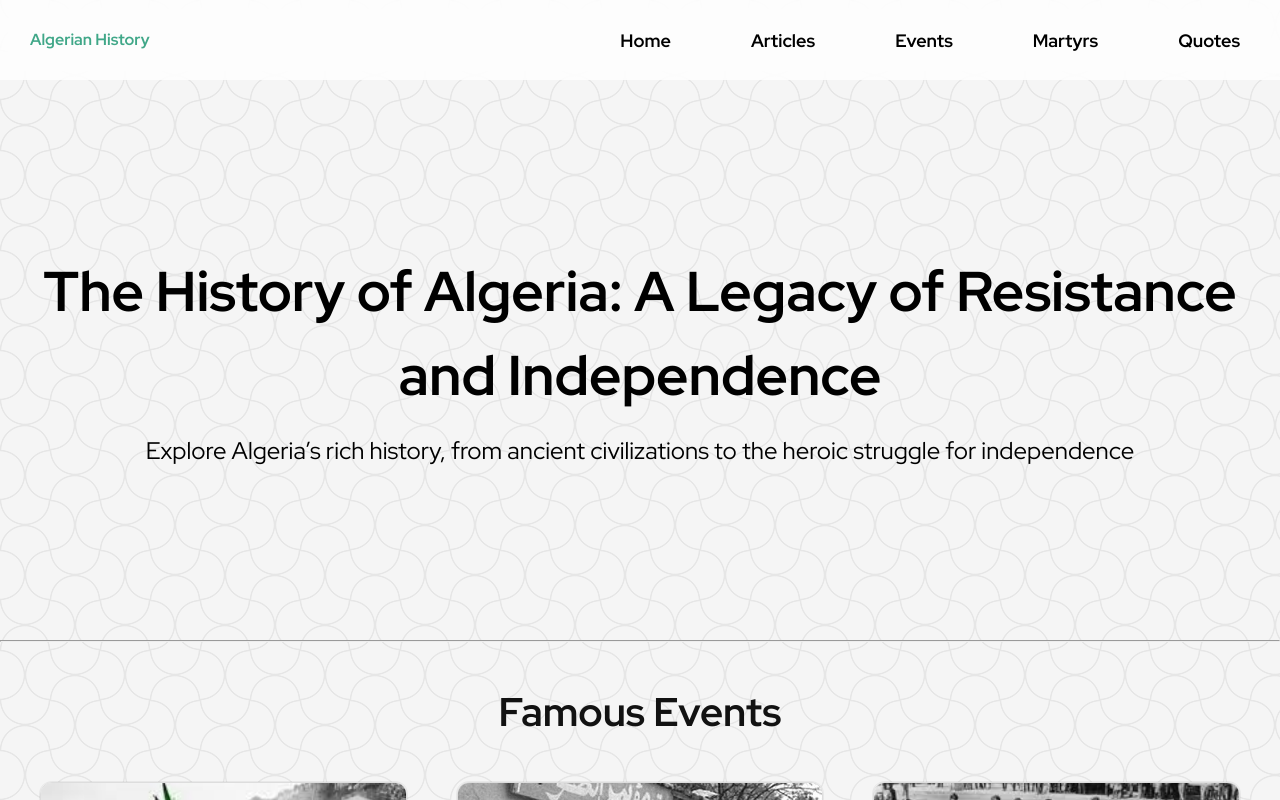
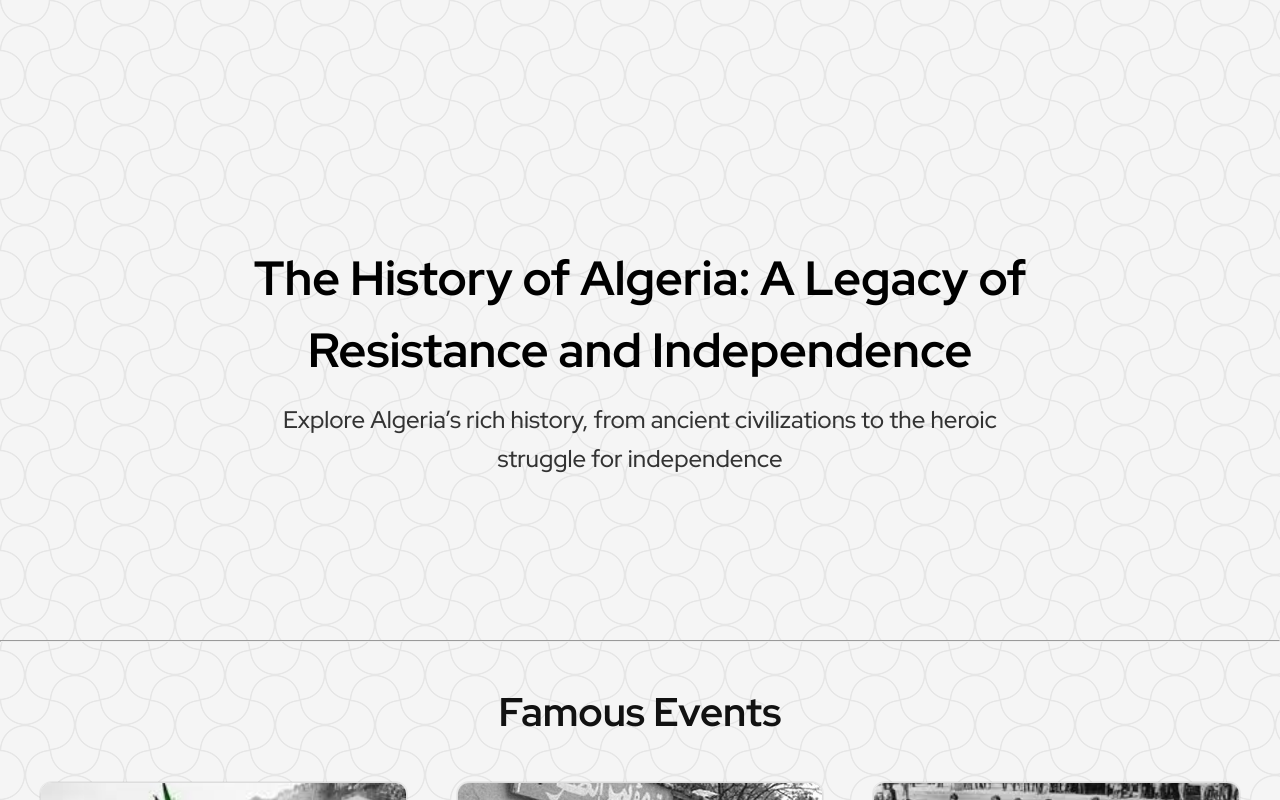
Before and after one commit to techzonesetif/shahid-day, a React (Vite) app: page / in a window 1280 px wide. Built offline with nearby package versions, Linux system fonts and the light colour scheme.

Commit message:
Martyr Section Edited + Footer links added

```diff
--- a/package.json
+++ b/package.json
@@ -11,6 +11,7 @@
   },
   "dependencies": {
     "@fortawesome/fontawesome-svg-core": "^6.7.2",
+    "@fortawesome/free-brands-svg-icons": "^6.7.2",
     "@fortawesome/free-solid-svg-icons": "^6.7.2",
     "@fortawesome/react-fontawesome": "^0.2.2",
     "react": "^19.0.0",
--- a/src/pages/components/Footer.jsx
+++ b/src/pages/components/Footer.jsx
@@ -1,5 +1,8 @@
 import { Link } from 'react-router-dom';
 import style from '../home/page.module.css'
+import { FontAwesomeIcon } from '@fortawesome/react-fontawesome';
+import { faFacebook } from '@fortawesome/free-brands-svg-icons';
+import { faEnvelope } from '@fortawesome/free-solid-svg-icons';
 
 function Footer() {
   return (
@@ -10,10 +13,16 @@ function Footer() {
                 <p className={style["logo-footer"]}>Algerian History</p>
             </a>
           <div className={style["footer-address"]}>
-            <p>100 Raoul Wallenberg Place, SW</p>
-            <p>Washington, DC 20024-2126</p>
-            <p>Main telephone: 202.488.0400</p>
-            <p>TTY: 202.488.0406</p>
+            <p>University Farhat Abbas 1, Setif</p>
+            <p>faculty of sciences</p>
+            <p className={style["fac-links"]}>
+              <FontAwesomeIcon icon={faFacebook} />
+              <a><span>Visit out page</span></a>
+            </p>
+            <p className={style["fac-links"]}>
+              <FontAwesomeIcon icon={faEnvelope} />
+              <a><span>Check Our email</span></a>
+            </p>
           </div>
         </div>
         <div className={style["footer-right"]}>
@@ -22,12 +31,13 @@ function Footer() {
                 <a href={'/article'}><li className={style["content"]}>Articles</li></a>
                 <a href={'#events-section'}><li className={style["content"]}>Events</li></a>
                 <a href={'#martyr-section'}><li className={style["content"]}>Martyrs</li></a>
+                <a href={'#quote-section'}><li className={style["content"]}>Quotes</li></a>
             </ul>
             <ul>
                 <li className={style["header"]}>Follow us</li>
-                <a href={''}><li className={style["content"]}>Instagram</li></a>
-                <a href={''}><li className={style["content"]}>Github</li></a>
-                <a href={''}><li className={style["content"]}>Twitter</li></a>
+                <a target='_blank' href={'https://www.instagram.com/techzone._.club'}><li className={style["content"]}>Instagram</li></a>
+                <a target='_blank' href={'https://www.facebook.com/people/TechZone-club/'}><li className={style["content"]}>Facebook</li></a>
+                <a target='_blank' href={'https://discord.com/invite/zwmjCPDDzN'}><li className={style["content"]}>Discord</li></a>
             </ul>
             <ul>
                 <li className={style["header"]}>Legal</li>
--- a/src/pages/components/Header.jsx
+++ b/src/pages/components/Header.jsx
@@ -2,7 +2,7 @@ import style from '../home/page.module.css';
 import { FontAwesomeIcon } from '@fortawesome/react-fontawesome';
 import { faBars, faXmark } from '@fortawesome/free-solid-svg-icons';
 import { useEffect, useState } from 'react';
-import { useNavigate } from 'react-router-dom';
+import { Link, useNavigate } from 'react-router-dom';
 
 function Header() {
   const [menuSvg, setMenuSvg] = useState(faBars);
@@ -16,26 +16,19 @@ function Header() {
 
   const handleNavigation = (targetSection) => {
     navigate('/');
-    if (targetSection === '#') return;
+    if(targetSection === '#')
+      return
 
     setTimeout(() => {
       const section = document.querySelector(targetSection);
       if (section) {
-        const offset = 80; // Adjust this value for the amount of padding you want at the top
-        const elementPosition = section.getBoundingClientRect().top + window.scrollY;
-        const offsetPosition = elementPosition - offset;
-
-        window.scrollTo({
-          top: offsetPosition,
-          behavior: 'smooth'
-        });
+        section.scrollIntoView({ behavior: 'smooth' });
       }
     }, 500);
   };
 
-
-  // useEffect(() => {
-  // }, [menuSvg]);
+  useEffect(() => {
+  }, [menuSvg]);
 
   return (
     <header>
@@ -68,9 +61,9 @@ function Header() {
               </a>
             </li>
             <li className={style["nav-item"]}>
-              <a href={'/article'}>
+              <Link to={'/article'}>
                 <h2>Articles</h2>
-              </a>
+              </Link>
             </li>
             <li className={style["nav-item"]}>
               <a
--- a/src/pages/components/MartyrsSection.jsx
+++ b/src/pages/components/MartyrsSection.jsx
@@ -4,7 +4,7 @@ import style from "../home/page.module.css"
 
 function MartyrsSection() {
     return (
-        <section id="martyrs-section" className={style["martyr-section"]}>
+        <section style={{scrollMarginTop: "80px"}} id="martyrs-section" className={style["martyr-section"]}>
             <div className={style["header-section"]} >
                 <h2>Maryters</h2>
             </div>
--- a/src/pages/components/QuotesSection.jsx
+++ b/src/pages/components/QuotesSection.jsx
@@ -19,7 +19,7 @@ function QuotesSection() {
   }
 
   return (
-    <section id='quote-section' className={style["quotes"]}>
+    <section style={{scrollMarginTop: "40px"}} id='quote-section' className={style["quotes"]}>
       <h2>Quotes</h2>
       <div className={style["scroll-container"]}>
         <ul aria-hidden="true" className={style["quote-container"]}>
--- a/src/pages/components/UI/MartyrCard.jsx
+++ b/src/pages/components/UI/MartyrCard.jsx
@@ -10,9 +10,7 @@ function MartyrCard(props) {
 
     return (
         <section className={style["martyr-card"]}>
-            <div className={style["img-section"]}>
-                <img src={img} alt='martyr-img' />
-            </div>
+            <img src={img} alt='martyr-img' />
             <div className={style["content-section"]}>
                 <h3 className={style['title']}>{title}</h3>
                 <p className={style['desc']}>{descreption}</p>
--- a/src/pages/home/page.module.css
+++ b/src/pages/home/page.module.css
@@ -24,7 +24,20 @@ button, a {
   cursor: pointer;
 }
 
-
+body {
+  font-family: 'Cairo', sans-serif;
+  margin: 0;
+  padding: 0;
+  color: black;
+  background: radial-gradient(var(--_g) 100% 25%, var(--_c)) var(--s) var(--s) / var(--_s),
+              radial-gradient(var(--_g) 0 75%, var(--_c)) var(--s) var(--s) / var(--_s),
+              radial-gradient(var(--_g) 100% 25%, var(--_c)) 0 0 / var(--_s),
+              radial-gradient(var(--_g) 0 75%, var(--_c)) 0 0 / var(--_s),
+              repeating-conic-gradient(var(--c) 0 25%, transparent 0 50%) 0 0 / var(--_s),
+              radial-gradient(var(--_c)) 0 calc(var(--s) / 2) / var(--s) var(--s) var(--c);
+  background-attachment: fixed;
+  text-align: center;
+}
 
 /* ----- Navbar ----- */
 .navbar {
@@ -160,14 +173,16 @@ button, a {
 }
 
 .hero h2 {
-  font-size: 3.5rem;
-  max-width: 100%;
+  font-size: 3rem;
+  max-width:80%;
   padding-bottom: 15px;
 }
 
 .hero p {
+  color: #333;
+  font-weight: 500;
   font-size: 1.5rem;
-  max-width: 80%;
+  max-width: 60%;
   line-height: 1.6;
 }
 
@@ -331,6 +346,7 @@ button, a {
 }
 
 .martyr-section .header-section{
+  text-align: center;
   font-family: sans-serif;
   font-size: 2rem;
   color: #121212;
@@ -350,7 +366,6 @@ button, a {
   display: flex;
   align-items: left;
   text-align: left;
-  gap: 16px;
   flex-direction: column;
   background-color: #eee;
   backdrop-filter: blur(1px);
@@ -359,19 +374,19 @@ button, a {
   padding: 0;
   border-radius: 12px;
   transition: background-color 0.3s ease;
+  overflow: hidden;
 }
 
 .martyr-card:hover {
   background-color: var(--hover-card);
 }
 
-.img-section img {
-  border-top-left-radius: 12px;
-  border-top-right-radius: 12px;
-  width: 100%;
-  height: 200px;
-  object-fit:fill;
-  border-bottom: 2px solid #eee;
+.martyr-card img {
+  padding: 10px 20px 0 20px;
+  object-fit: cover;
+  width: 100px;
+  height: 100px;
+  border-radius: 12px;
 }
 
 .content-section {
@@ -382,6 +397,7 @@ button, a {
 }
 
 .title {
+  padding-top: 16px;
   font-size: 1.2rem;
   color: #121212;
   line-height: 1.4;
@@ -409,6 +425,7 @@ button, a {
   gap: 8px;
   color: var(--primary-color);
   font-weight: 700;
+  width: fit-content  ;
 }
 
 .card-link svg {
@@ -447,6 +464,7 @@ button, a {
   display: flex;
   gap: var(--gap);
   user-select: none;
+  overflow: hidden;
 }
 
 .quote-container {
@@ -460,6 +478,7 @@ button, a {
   list-style-type: none;
   margin-bottom: 40px;
   animation: scroll 40s linear infinite;
+  overflow: hidden;
 }
 
 @media (max-width: 768px) {
@@ -556,7 +575,7 @@ footer {
   text-align: left;
   margin: 5px 0;
   color: #121212;
-  font-size: 0.9rem;
+  font-size: 1.1rem;
 }
 
 .footer-divider {
@@ -616,6 +635,20 @@ a.club:hover {
   color: var(--primary-color);
 }
 
+.fac-links {
+  display: flex;
+  align-items: center;
+  gap: 8px;
+}
+.fac-links span {
+  text-decoration: underline;
+  text-underline-offset: 2px;
+  font-weight: 500;
+}
+.fac-links span:hover {
+  color:var(--primary-color)
+}
+
 /* ---- Responsive Footer ---- */
 @media (max-width: 768px) {
   .footer-top {
@@ -628,4 +661,36 @@ a.club:hover {
 }
 
 
-/*  */
+/* ----- Custom Scrollbar (from File 2) ----- */
+::-webkit-scrollbar {
+  width: 20px;
+}
+
+::-webkit-scrollbar-track {
+  background: #e0e0e0;
+  margin: 5px;
+  padding: 5px;
+}
+
+::-webkit-scrollbar-thumb {
+  background: #e0e0e0;
+  border-radius: 10px;
+  border: 8px solid transparent;
+  background-clip: padding-box;
+  background-color: #aaaaaa98;
+  cursor: grab;
+}
+
+::-webkit-scrollbar-thumb:hover {
+  background: linear-gradient(to top, #aaa, #aaa);
+  border: 5px solid transparent;
+  transition: 1s all;
+  background-clip: padding-box;
+}
+
+::-webkit-scrollbar-thumb:active {
+  background: linear-gradient(to top, var(--primary-color), var(--primary-color));
+  border: 6px solid transparent;
+  cursor: grabbing;
+  background-clip: padding-box;
+}
--- a/src/pages/layouts/Layout.jsx
+++ b/src/pages/layouts/Layout.jsx
@@ -5,7 +5,7 @@ import { Outlet } from 'react-router-dom';
 function Layout() {
     return(
         <>
-            <Header />
+            {/* <Header /> */}
             <Outlet />
             <Footer />
         </>
```
Also changed, not shown: 1 other file (tests, documents, lock files or other folders).
